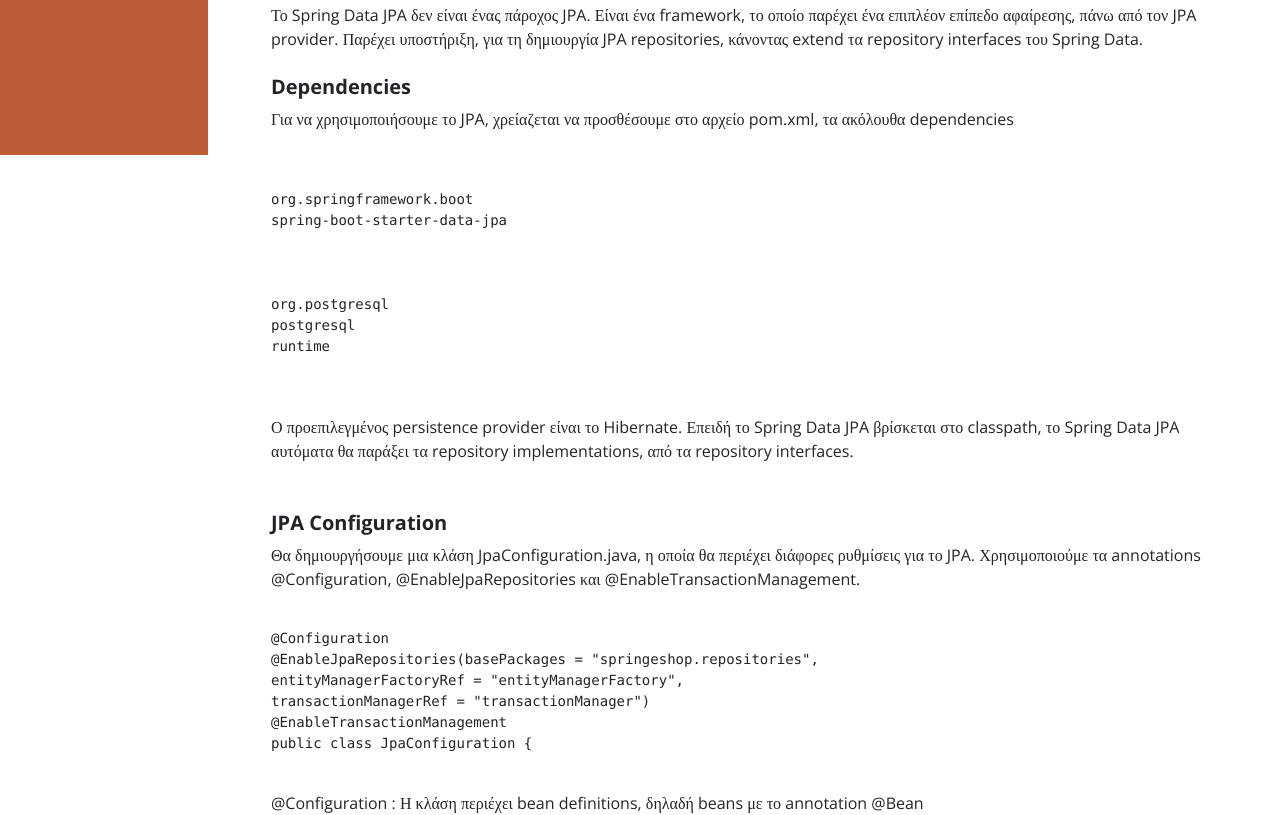
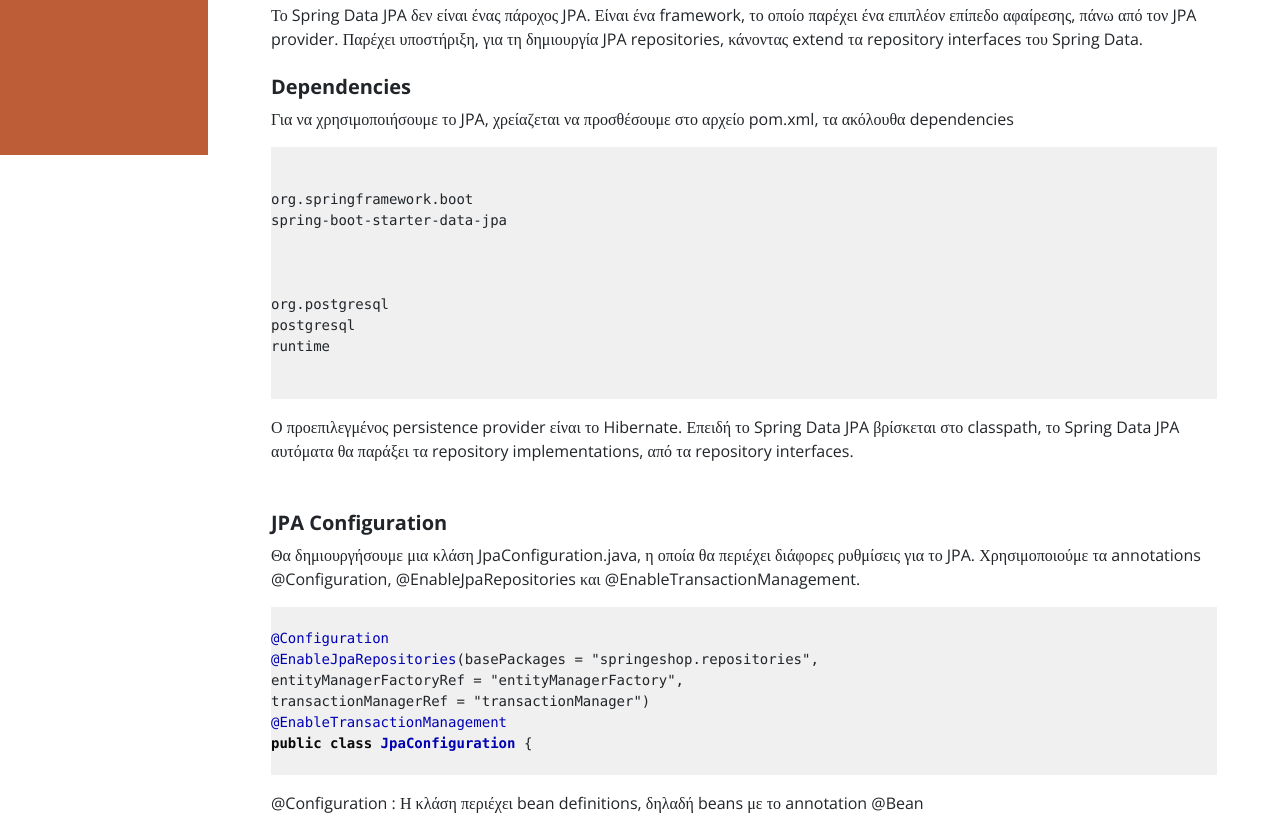
Before and after one commit to koskarajohn/SpringTutorial, a plain HTML site: page html/step5.html in a window 1280 px wide. Shown: the part 645-1460 px from the top of the page. Drawn offline with nearby package versions, Linux system fonts and the light colour scheme; a web font is replaced by a local one.

Commit message:
css change

```diff
--- a/css/index.css
+++ b/css/index.css
@@ -28,7 +28,22 @@
 pre {
     text-align: left;
     white-space: pre-line;
-  }
+    background-color:#F0F0F0;
+}
+
+pre code span.keyword{
+    color :  #080808;
+    font-weight : 700;
+}
+
+pre code span.annotation{
+    color : #0000b3;
+}
+
+pre code span.classname{
+    color : #0000b3;
+    font-weight : 600;
+}
 
 /* --- Side Nav --- */
 
--- a/html/step5.html
+++ b/html/step5.html
@@ -133,12 +133,12 @@
                 annotations @Configuration, @EnableJpaRepositories και @EnableTransactionManagement.
                 <pre>
                     <code>
-                        @Configuration
-                        @EnableJpaRepositories(basePackages = "springeshop.repositories",
+                        <span class="annotation">@Configuration</span>
+                        <span class="annotation">@EnableJpaRepositories</span>(basePackages = "springeshop.repositories",
                                                entityManagerFactoryRef = "entityManagerFactory",
                                                transactionManagerRef = "transactionManager")
-                        @EnableTransactionManagement
-                        public class JpaConfiguration {
+                        <span class="annotation">@EnableTransactionManagement</span>
+                        <span class="keyword"> public class</span> <span class="classname"> JpaConfiguration</span> {
                     </code>
                 </pre>
                 @Configuration : Η κλάση περιέχει bean definitions, δηλαδή beans με το annotation @Bean<br>
```
Also changed, not shown: html/step1.html (+17 -0 lines), img/spring_ioc_container.png (added).
